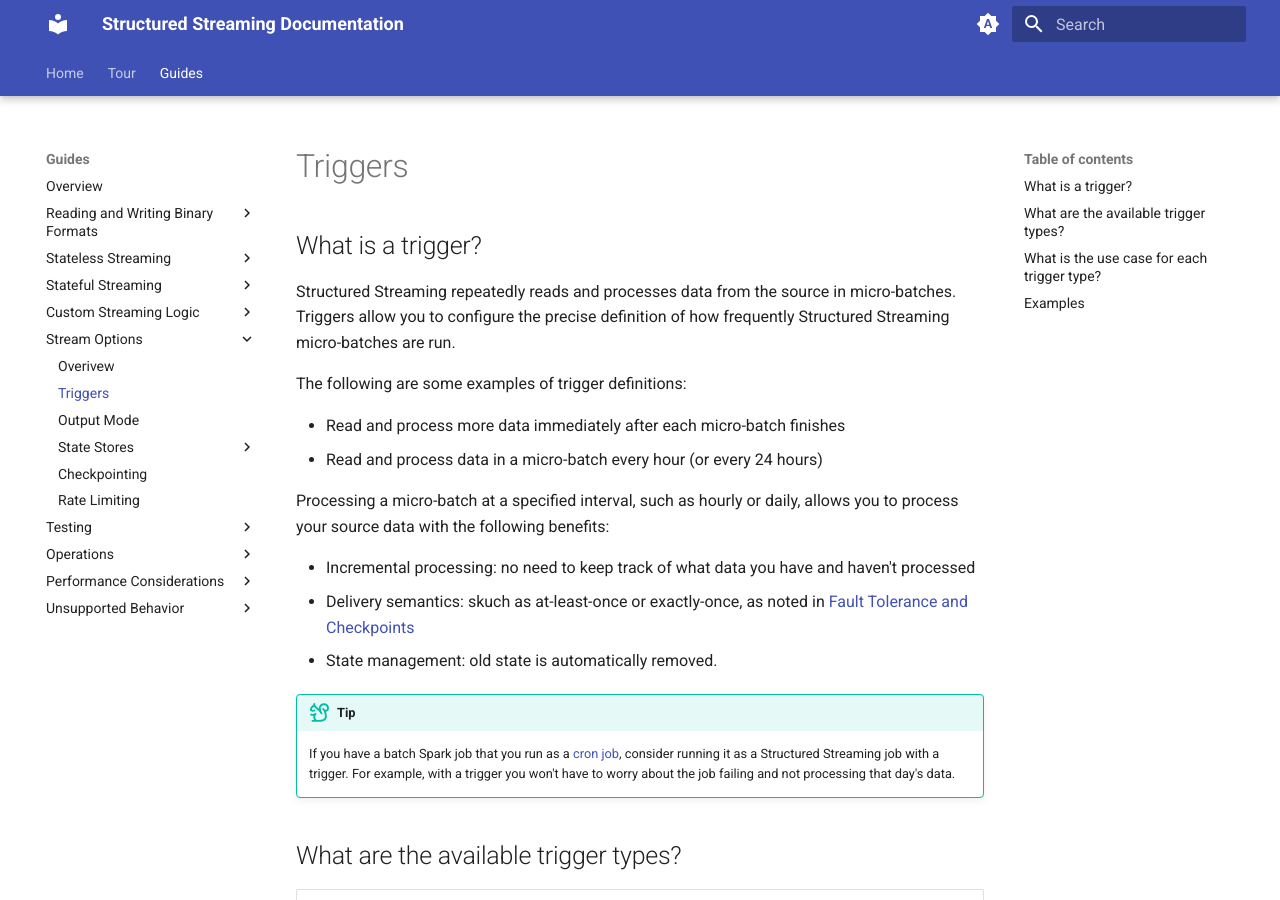
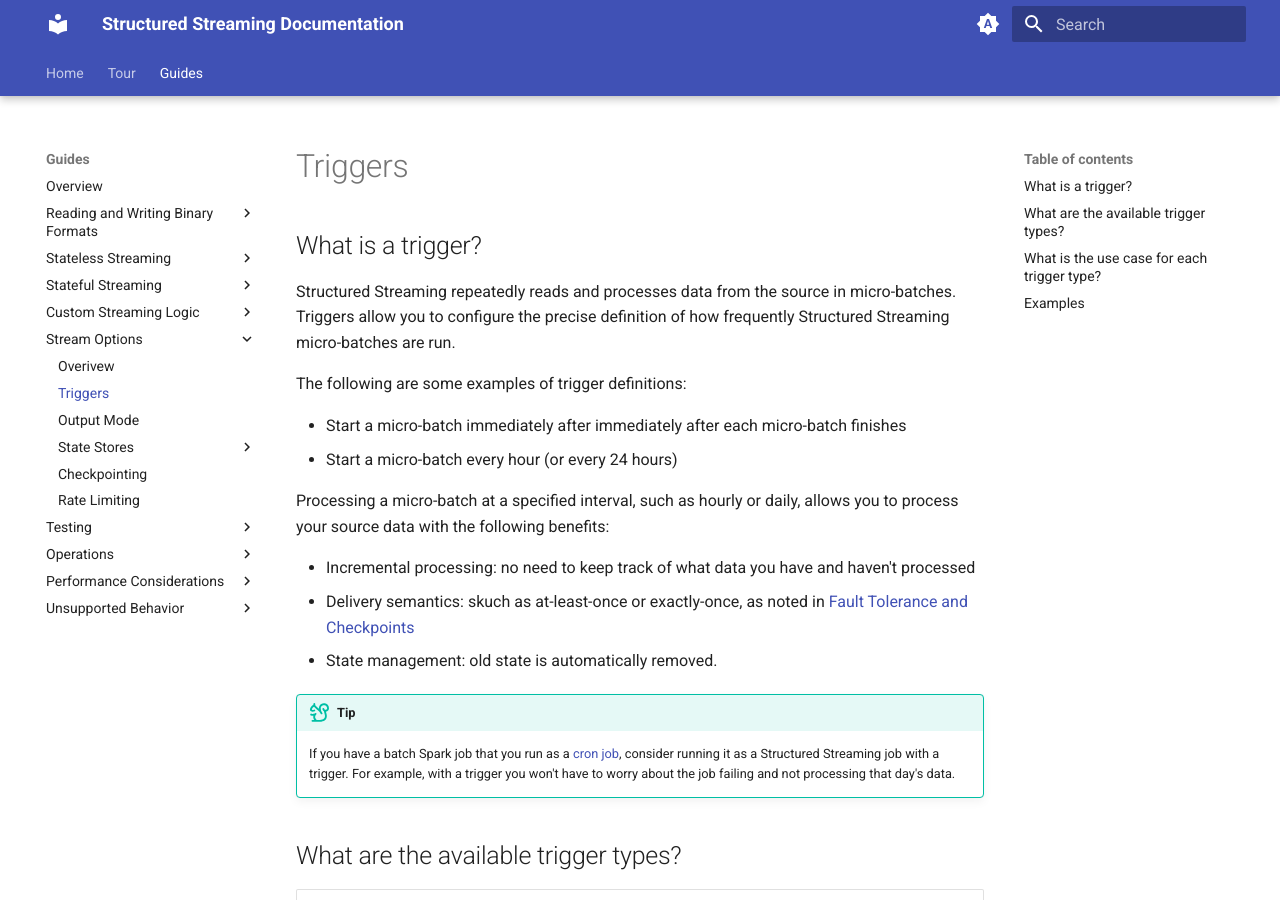
Before and after one commit to neilramaswamy/structured-streaming, an MkDocs documentation site: the page built from docs/guides/stream_options/triggers.md, in a window 1280 px wide and 900 px high. Built offline with MkDocs 1.6.1 and Material for MkDocs 9.7.7, drawn with Linux system fonts in a browser that asks for light colours.

Commit message:
per Neil review

```diff
--- a/docs/guides/stream_options/triggers.md
+++ b/docs/guides/stream_options/triggers.md
@@ -6,8 +6,8 @@ Structured Streaming repeatedly reads and processes data from the source in micr
 
 The following are some examples of trigger definitions:
 
-- Read and process more data immediately after each micro-batch finishes
-- Read and process data in a micro-batch every hour (or every 24 hours)
+- Start a micro-batch immediately after immediately after each micro-batch finishes
+- Start a micro-batch every hour (or every 24 hours)
 
 Processing a micro-batch at a specified interval, such as hourly or daily, allows you to process your source data with the following benefits:
 
```
